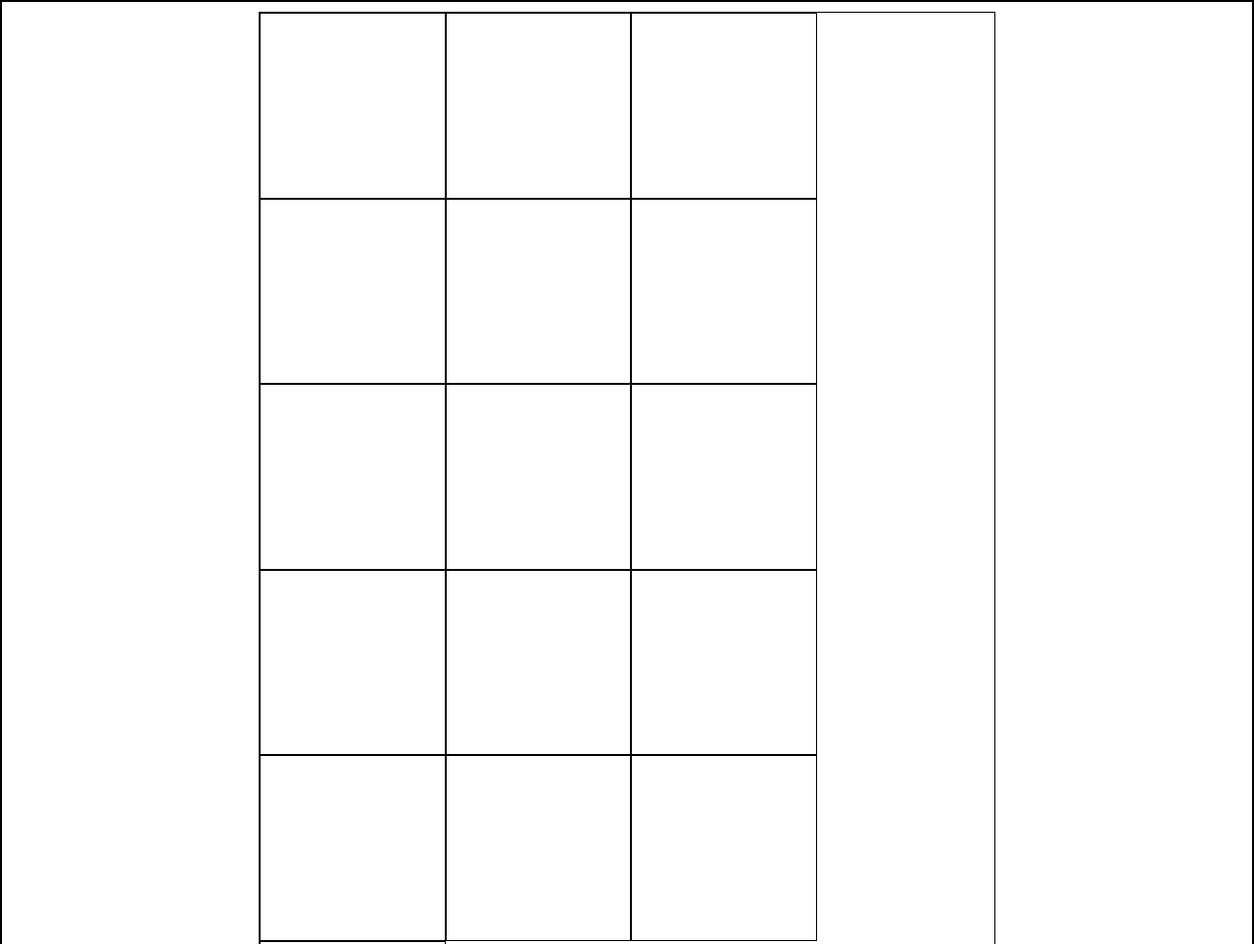
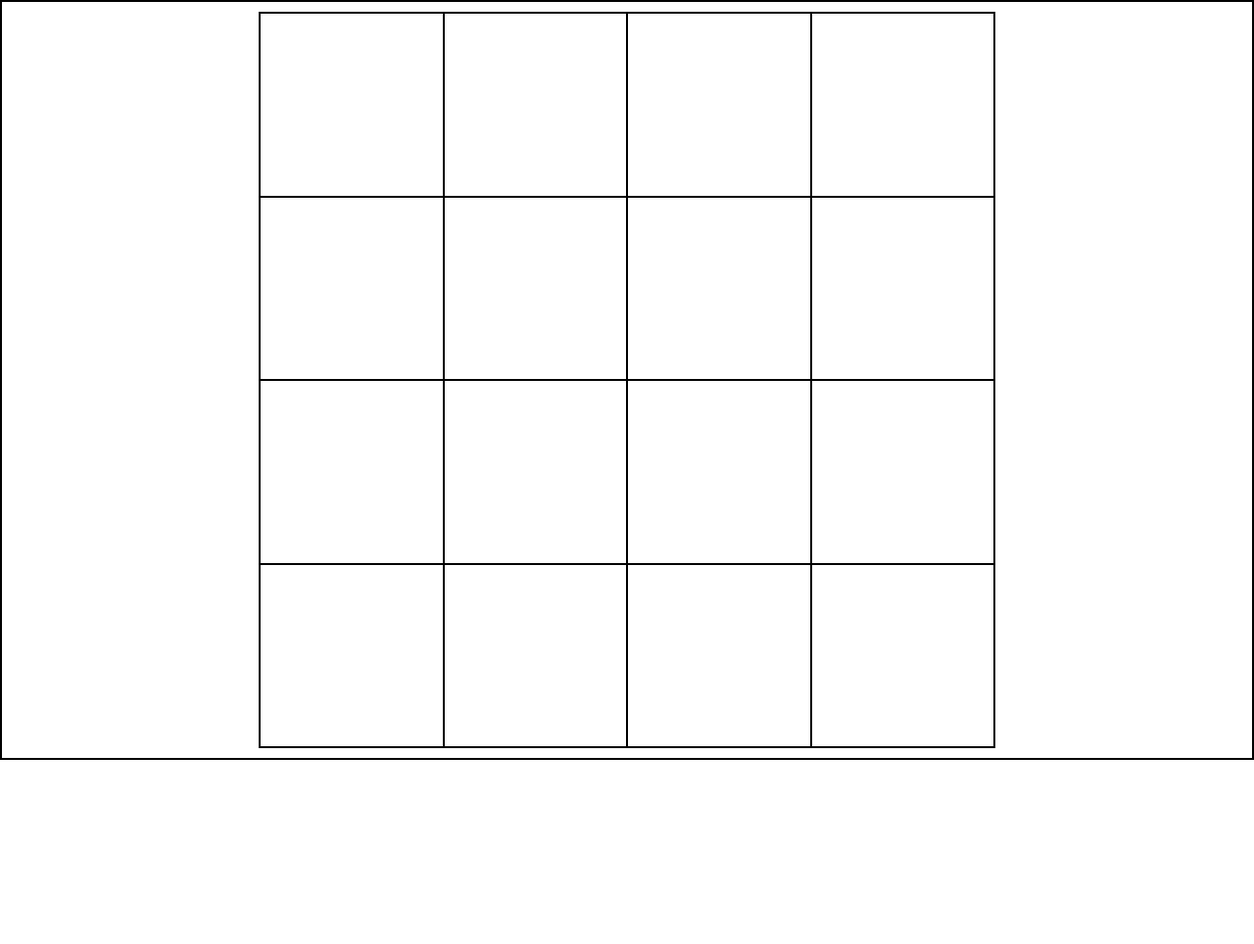
Before and after one commit to cwilso28/etch-a-sketch, a plain HTML site: page index.html in a window 1280 px wide. Shown: the top 964 px of the page at 98% size. After the commit the page ends 800 px from the top, so only its background shows below. Drawn offline with Linux system fonts and the light colour scheme.

Commit message:
Adjust cell flex-basis to completely fill parent
Use the width of the parent to calculate the exact flex basis of the
cells, minus the borders, so that the cells completely fill the parent
when wrapped.

```diff
--- a/stylesheet.css
+++ b/stylesheet.css
@@ -13,7 +13,7 @@
 }
 
 .cell {
-  flex-basis: 25%;
+  flex-basis: 185.5px;
   flex-grow: 0;
   aspect-ratio: 1/1;
   max-height: 100%;
```
